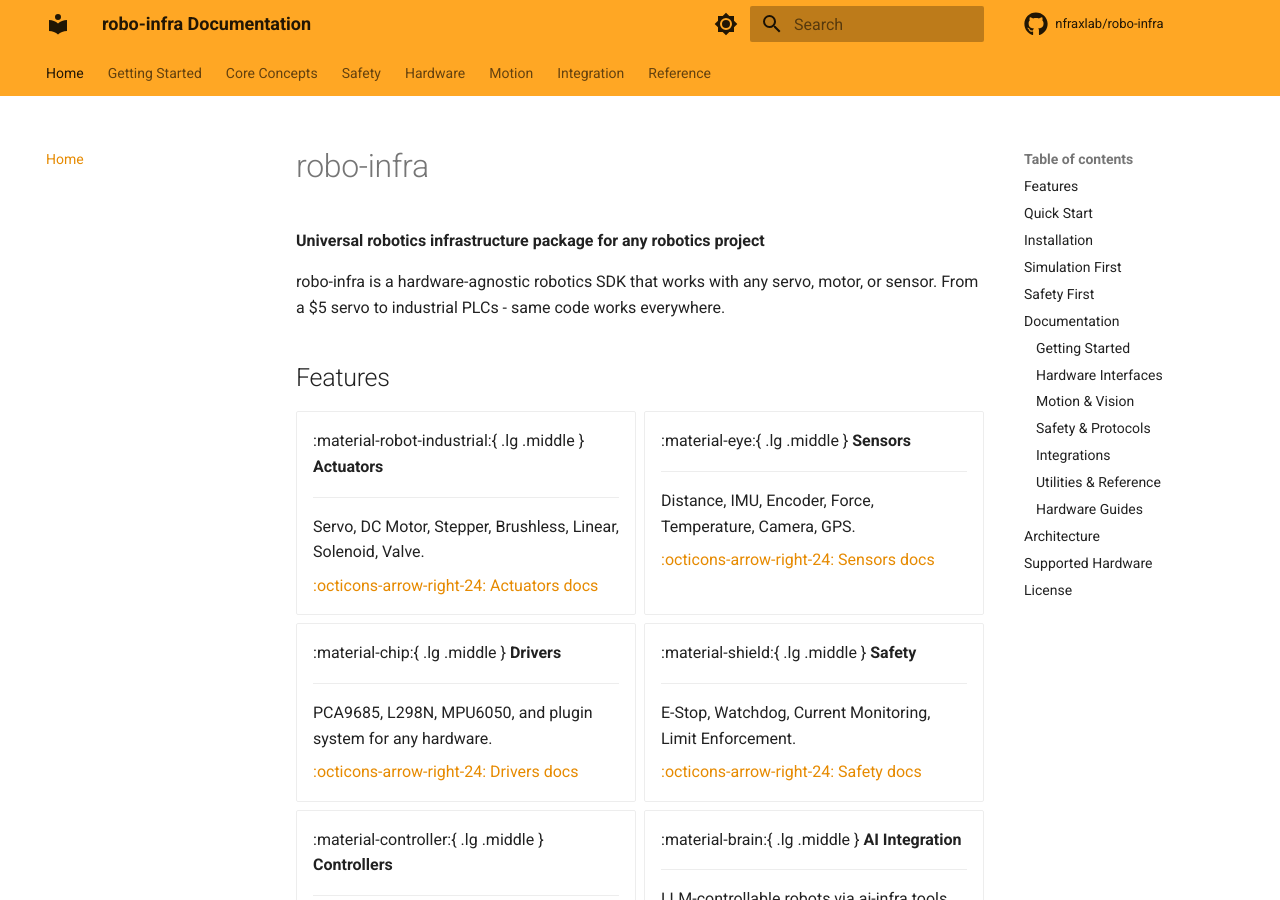
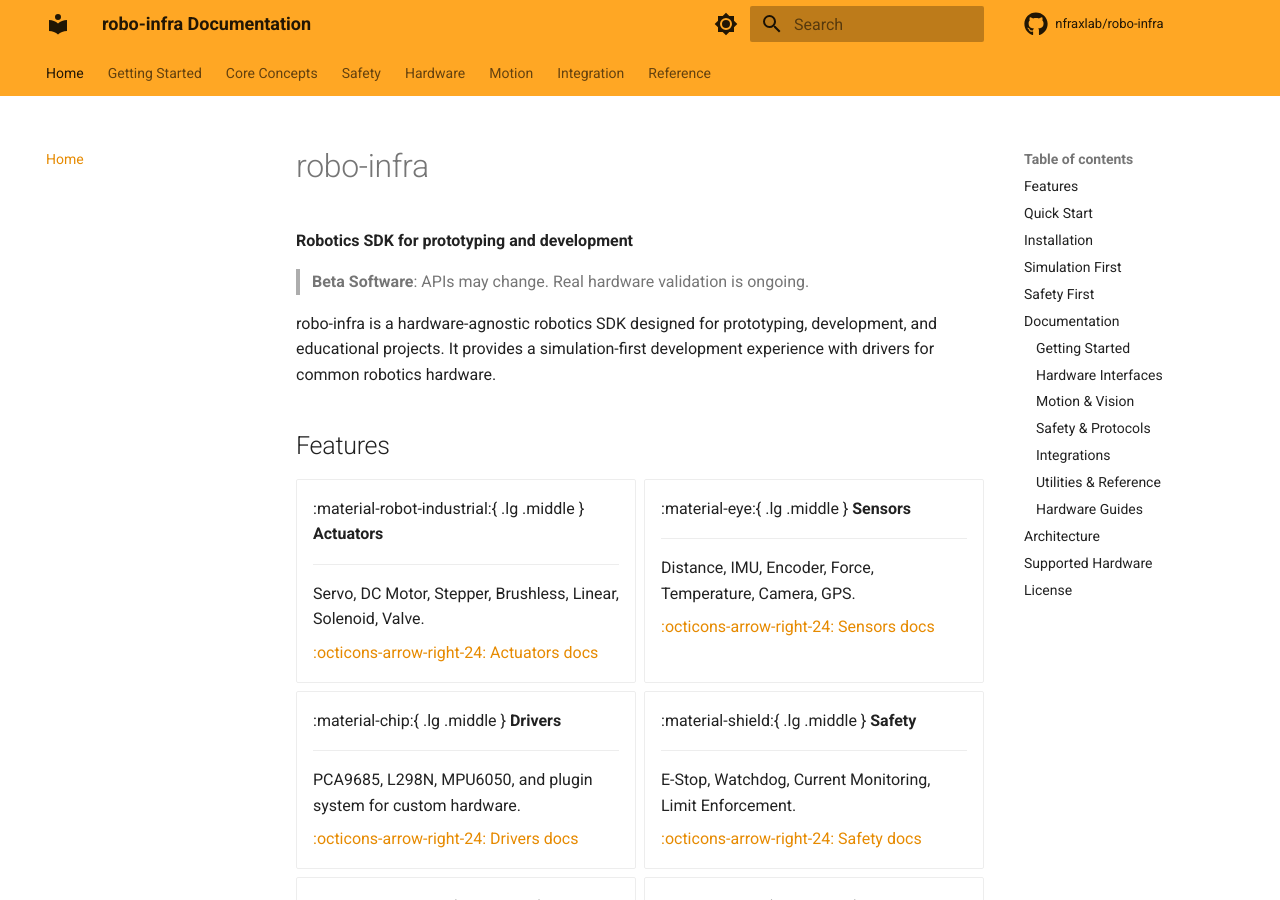
Before and after one commit to nfraxlab/robo-infra, an MkDocs documentation site: the page built from docs/index.md, in a window 1280 px wide and 900 px high. Built offline with MkDocs 1.6.1 and Material for MkDocs 9.7.7, drawn with Linux system fonts in a browser that asks for light colours; comment, search, counter and statistics services are not loaded.

Commit message:
fix: update messaging to reflect beta status (#10)

```diff
--- a/docs/index.md
+++ b/docs/index.md
@@ -1,8 +1,10 @@
 # robo-infra
 
-**Universal robotics infrastructure package for any robotics project**
+**Robotics SDK for prototyping and development**
 
-robo-infra is a hardware-agnostic robotics SDK that works with any servo, motor, or sensor. From a $5 servo to industrial PLCs - same code works everywhere.
+> **Beta Software**: APIs may change. Real hardware validation is ongoing.
+
+robo-infra is a hardware-agnostic robotics SDK designed for prototyping, development, and educational projects. It provides a simulation-first development experience with drivers for common robotics hardware.
 
 ## Features
 
@@ -28,7 +30,7 @@ robo-infra is a hardware-agnostic robotics SDK that works with any servo, motor,
 
     ---
 
-    PCA9685, L298N, MPU6050, and plugin system for any hardware.
+    PCA9685, L298N, MPU6050, and plugin system for custom hardware.
 
     [:octicons-arrow-right-24: Drivers docs](drivers.md)
 
--- a/pyproject.toml
+++ b/pyproject.toml
@@ -1,7 +1,7 @@
 [tool.poetry]
 name = "robo-infra"
 version = "0.3.2"
-description = "Universal robotics infrastructure - control any robot from servo to rocket"
+description = "Robotics SDK for prototyping and development (Beta)"
 authors = ["nfraxlab <dev@nfrax.io>"]
 license = "MIT"
 readme = "README.md"
```
Also changed, not shown: README.md (+6 -3 lines), 1 other file.
